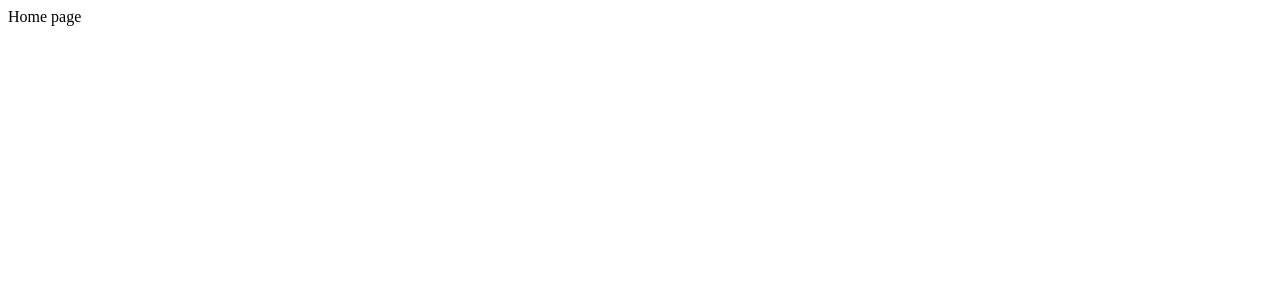
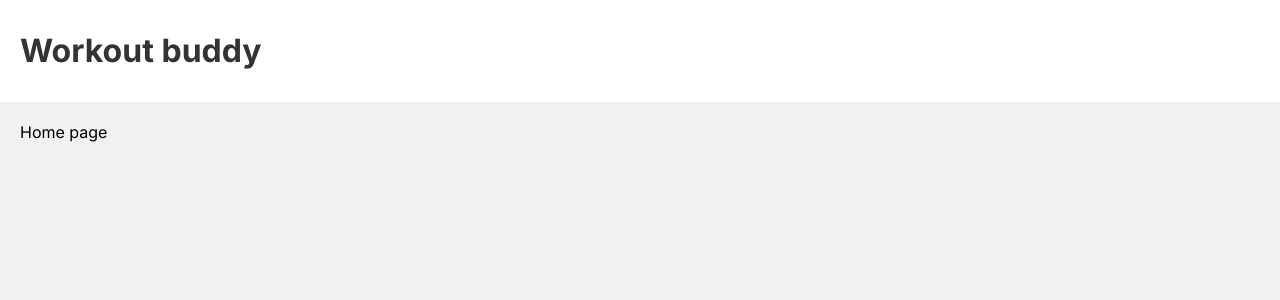
Before and after one commit to Leshan21/Full_Stack_App, a React (Vite) app in the folder frontend/: page / in a window 1280 px wide. Shown: the top 300 px of the page. Built offline with nearby package versions, Linux system fonts and the light colour scheme.

Commit message:
add css for project

```diff
--- a/frontend/src/App.jsx
+++ b/frontend/src/App.jsx
@@ -1,5 +1,6 @@
 import {BrowserRouter, Routes, Route} from 'react-router-dom'
 import Home from './pages/Home.jsx'
+import Navbar from './components/Navbar.jsx'
 
 
 function App() {
@@ -8,6 +9,7 @@
     <>
       <div className='App'>
         <BrowserRouter>
+          <Navbar />
           <div className="pages">
             <Routes>
               <Route
--- /dev/null
+++ b/frontend/src/components/Navbar.jsx
@@ -0,0 +1,15 @@
+import { Link } from "react-router-dom"
+
+const Navbar = () => {
+  return (
+    <header>
+        <div className="container">
+            <Link to='/'>
+                <h1>Workout buddy</h1>
+            </Link>
+        </div>
+    </header>
+  )
+}
+
+export default Navbar
--- a/frontend/src/index.css
+++ b/frontend/src/index.css
@@ -0,0 +1,37 @@
+@import url('https://fonts.googleapis.com/css2?family=Inter:ital,opsz,wght@0,14..32,100..900;1,14..32,100..900&display=swap');
+
+
+:root {
+  --primary : #1aac83;
+  --error: #e7195a;
+}
+
+body {
+  background: #f1f1f1;
+  margin: 0;
+  font-family: 'Inter', sans-serif;
+}
+
+header {
+  background: #fff;
+}
+
+header .container {
+  max-width: 1400px;
+  margin: 0 auto;
+  padding:  10px 20px;
+  display: flex;
+  align-items: center;
+  justify-content: space-between;
+}
+
+header a {
+  color: #333;
+  text-decoration: none;
+}
+
+.pages {
+  max-width: 1400px;
+  padding: 20px;
+  margin: 0 auto;
+}
```
